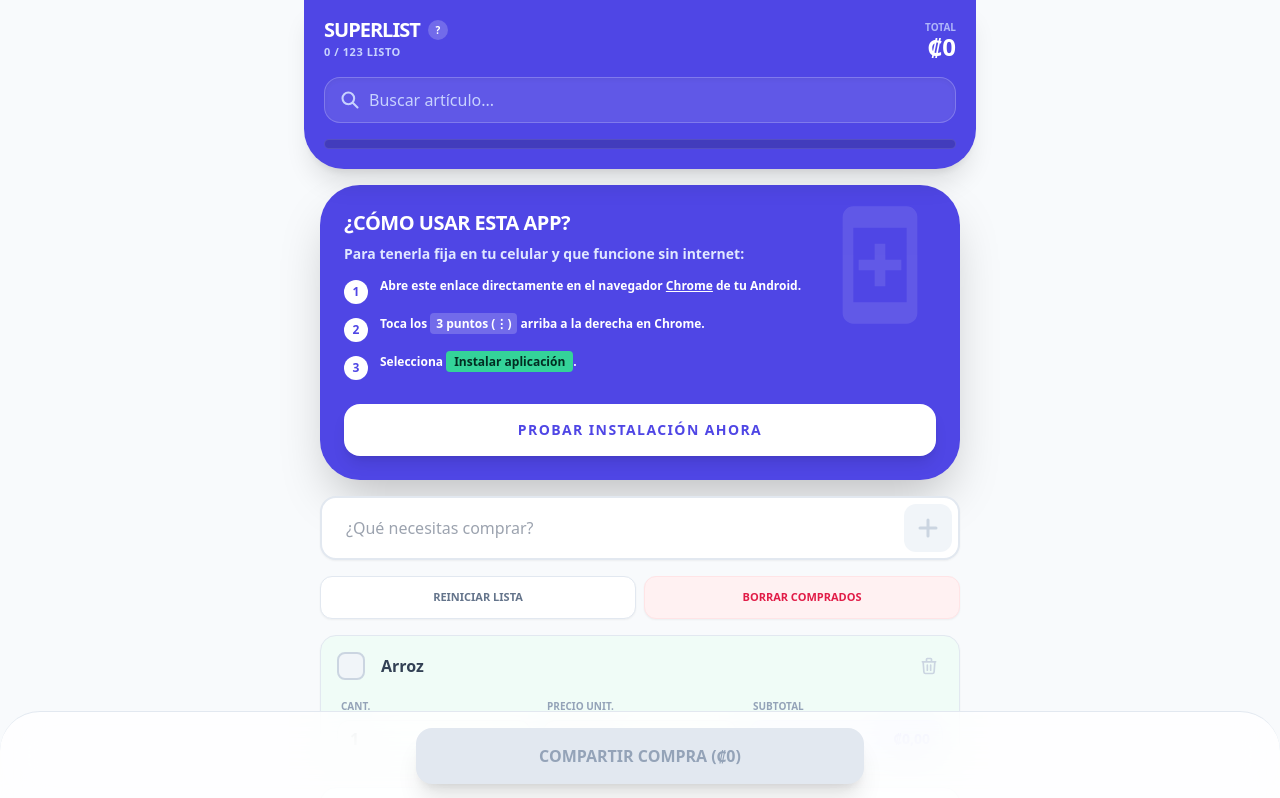
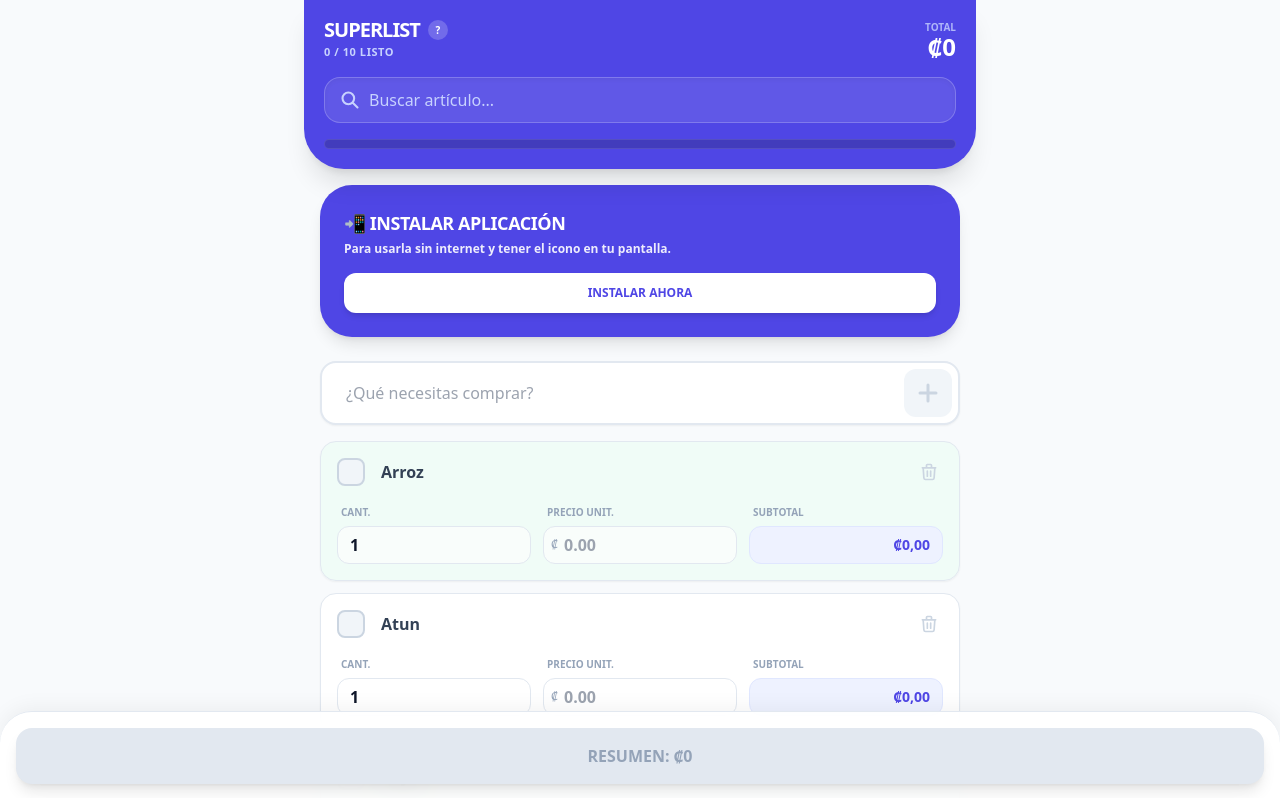
Before and after one commit to alearweb/app_lista_productos, a React (Vite) app: page / in a window 1280 px wide. Shown: the top 798 px of the page. Built offline with nearby package versions, Linux system fonts and the light colour scheme.

Commit message:
Add files via upload

```diff
--- a/App.tsx
+++ b/App.tsx
@@ -1,25 +1,14 @@
 
 import React, { useState, useEffect, useMemo, useCallback } from 'react';
-import { ShoppingItem } from './types';
-import Header from './components/Header';
-import ItemRow from './components/ItemRow';
-import AddItemForm from './components/AddItemForm';
+import { ShoppingItem } from './types.ts';
+import Header from './components/Header.tsx';
+import ItemRow from './components/ItemRow.tsx';
+import AddItemForm from './components/AddItemForm.tsx';
 
-const STORAGE_KEY = 'superlist_offline_data_v2';
+const STORAGE_KEY = 'superlist_offline_data_v3';
 
 const DEFAULT_ITEMS: string[] = [
-  "Arroz", "Atun", "Sardinas", "Chile en lata", "Azucar", "Frijol", "Garbanzos", "Frijo molido", "Sal", "Sopa",
-  "Condimentos", "Mantequilla", "Arina", "Aceite", "Galleas sodas", "Galletas dulce", "Avena", "Masa", "Espaguetti", "Shop suy",
-  "Caracolitos", "Salsa de tomate", "Salsa naturas", "Mayonesa", "Mostaza miel", "Chipotle", "Salsa Lizano", "Vinagre", "Crema dulce", "Sirope",
-  "Té mansanilla", "Café instantaneo", "Leche delactomi", "Leche en polvo", "Leche evaporada", "Leche condensada", "Panqueque", "Gelatina", "Flan", "Confites",
-  "Chocolates", "Miel de aveja", "Miel de maple", "Papel higenico", "Pasta de dientes", "Pasta de dientes Ale", "Hilo dental", "Enjuague bucal", "Cepillo de dientes",
-  "Jabon en barra manos", "Jabon liquido manos", "Champu ale", "Champu papi", "Desodorante mami", "Desodorante papi", "Desodorante ale", "Tuallas sanitarias", "Rasuradora", "Pastillas",
-  "Alcohol", "Crema de manos", "Crema de cuerpo", "Crema de cara", "Talcos", "Aceite de manos", "Jabon azul", "Cloro", "Detergente lavadora", "Bolsas basura pequeña",
-  "Bolsas basura medio", "Bolsas basura grande", "Latas para gatos", "Jabón de platos", "Saniador", "Pala basura", "Escoba", "Palo de escoba", "Desinfectante", "Esponja platos",
-  "Lysol liquido", "Lysol Aerosol", "Lusol toalla", "Paños", "Limpiador de vodrios", "Suavizante", "Insecticida", "Yogurt liquido", "Yogurt griego", "Mantequilla fria",
-  "Natilla", "Helado", "Queso zarcero", "Queso rayado", "Queso crema", "Dip", "Jugos", "Servilleta", "Toallas cocina", "Toallas reusables",
-  "Bolsas emparedados", "Bolsa ziploc", "Papel aluminio", "Rollo pLástico", "Platanitos", "Mani", "Papas fritas", "Coca cola", "Gaseosa 1", "Gaseosa 2",
-  "Aloe liquido", "Cerveza", "Pate", "Salchichas", "Tocineta", "Pechuga", "Trocitos", "Muslo entero", "Carne molida", "Baterias AA", "Baterias AAA", "Fosforos", "Tomate", "Papas"
+  "Arroz", "Atun", "Frijol", "Sal", "Azucar", "Aceite", "Café", "Leche", "Pan", "Huevos"
 ];
 
 const App: React.FC = () => {
@@ -27,14 +16,9 @@ const App: React.FC = () => {
   const [isLoaded, setIsLoaded] = useState(false);
   const [searchTerm, setSearchTerm] = useState('');
   const [deferredPrompt, setDeferredPrompt] = useState<any>(null);
-  const [showInstallHelp, setShowInstallHelp] = useState(false);
   const [isStandalone, setIsStandalone] = useState(false);
-  const [isInIframe, setIsInIframe] = useState(false);
 
   useEffect(() => {
-    const inIframe = window.self !== window.top;
-    setIsInIframe(inIframe);
-
     const isPWA = window.matchMedia('(display-mode: standalone)').matches || (window.navigator as any).standalone;
     setIsStandalone(isPWA);
 
@@ -43,11 +27,11 @@ const App: React.FC = () => {
       try {
         setItems(JSON.parse(saved));
       } catch (e) {
-        console.error("Error parsing saved data", e);
+        console.error("Error al cargar datos", e);
       }
     } else {
       const initialItems: ShoppingItem[] = DEFAULT_ITEMS.map((name, index) => ({
-        id: `default-${index}-${Date.now()}`,
+        id: `def-${index}-${Date.now()}`,
         name,
         bought: false,
         quantity: 1,
@@ -75,7 +59,7 @@ const App: React.FC = () => {
       const { outcome } = await deferredPrompt.userChoice;
       if (outcome === 'accepted') setDeferredPrompt(null);
     } else {
-      alert("Para instalar en Android:\n1. Toca los 3 puntos (⋮) de Chrome.\n2. Dale a 'Instalar aplicación'.");
+      alert("Instrucciones para Android:\n1. Toca los 3 puntos (⋮).\n2. Selecciona 'Instalar aplicación'.");
     }
   };
 
@@ -101,18 +85,6 @@ const App: React.FC = () => {
     setItems(prev => prev.filter(item => item.id !== id));
   }, []);
 
-  const clearBought = useCallback(() => {
-    if (window.confirm('¿Eliminar artículos comprados?')) {
-      setItems(prev => prev.filter(item => !item.bought));
-    }
-  }, []);
-
-  const uncheckAll = useCallback(() => {
-    if (window.confirm('¿Desmarcar todo para iniciar nueva compra?')) {
-      setItems(prev => prev.map(item => ({ ...item, bought: false })));
-    }
-  }, []);
-
   const filteredItems = useMemo(() => {
     if (!searchTerm.trim()) return items;
     const term = searchTerm.toLowerCase();
@@ -120,28 +92,12 @@ const App: React.FC = () => {
   }, [items, searchTerm]);
 
   const boughtItems = useMemo(() => items.filter(i => i.bought), [items]);
-
   const totalCost = useMemo(() => {
     return boughtItems.reduce((sum, item) => sum + (item.quantity * item.unitPrice), 0);
   }, [boughtItems]);
 
-  const handleShare = useCallback(async () => {
-    const dateStr = new Date().toLocaleDateString('es-CR');
-    let content = `🛒 *MI COMPRA - ${dateStr}*\n`;
-    boughtItems.forEach((item) => {
-      content += `✅ *${item.name}*: ₡${(item.quantity * item.unitPrice).toLocaleString('es-CR')}\n`;
-    });
-    content += `💰 *TOTAL: ₡${totalCost.toLocaleString('es-CR')}*`;
-
-    if (navigator.share) {
-      await navigator.share({ title: 'Compra', text: content });
-    } else {
-      alert("Copiado al portapapeles (Simulado)");
-    }
-  }, [boughtItems, totalCost]);
-
   return (
-    <div className="min-h-screen flex flex-col max-w-2xl mx-auto bg-slate-50">
+    <div className="min-h-screen flex flex-col max-w-2xl mx-auto pb-40">
       <Header
         total={totalCost}
         totalItems={items.length}
@@ -150,51 +106,21 @@ const App: React.FC = () => {
         setSearchTerm={setSearchTerm}
       />
 
-      <main className="flex-1 p-4 space-y-4 pb-48">
-        {/* GUÍA DE SUPERVIVENCIA / INSTALACIÓN */}
+      <main className="p-4 space-y-4">
         {!isStandalone && (
-          <div className="bg-indigo-600 text-white p-6 rounded-[2.5rem] shadow-2xl relative overflow-hidden group">
-            <div className="absolute top-0 right-0 p-4 opacity-10 group-hover:opacity-20 transition-opacity">
-              <svg className="w-32 h-32" fill="currentColor" viewBox="0 0 24 24"><path d="M17,1H7A2,2 0 0,0 5,3V21A2,2 0 0,0 7,23H17A2,2 0 0,0 19,21V3A2,2 0 0,0 17,1M17,19H7V5H17V19M16,13H13V16H11V13H8V11H11V8H13V11H16V13Z"/></svg>
-            </div>
-
-            <h2 className="text-xl font-black mb-2 uppercase tracking-tight">¿Cómo usar esta App?</h2>
-            <p className="text-sm font-bold text-indigo-100 mb-4 leading-tight">Para tenerla fija en tu celular y que funcione sin internet:</p>
-
-            <div className="space-y-3 relative z-10">
-              <div className="flex items-start gap-3">
-                <div className="bg-white text-indigo-600 w-6 h-6 rounded-full flex items-center justify-center font-black text-xs shrink-0 mt-0.5">1</div>
-                <p className="text-xs font-bold">Abre este enlace directamente en el navegador <span className="underline">Chrome</span> de tu Android.</p>
-              </div>
-              <div className="flex items-start gap-3">
-                <div className="bg-white text-indigo-600 w-6 h-6 rounded-full flex items-center justify-center font-black text-xs shrink-0 mt-0.5">2</div>
-                <p className="text-xs font-bold">Toca los <span className="bg-white/20 px-1.5 py-0.5 rounded">3 puntos (⋮)</span> arriba a la derecha en Chrome.</p>
-              </div>
-              <div className="flex items-start gap-3">
-                <div className="bg-white text-indigo-600 w-6 h-6 rounded-full flex items-center justify-center font-black text-xs shrink-0 mt-0.5">3</div>
-                <p className="text-xs font-bold">Selecciona <span className="bg-emerald-400 text-emerald-950 px-2 py-0.5 rounded">Instalar aplicación</span>.</p>
-              </div>
-            </div>
-
+          <div className="bg-indigo-600 text-white p-6 rounded-[2rem] shadow-lg mb-6">
+            <h2 className="text-lg font-black mb-1 uppercase tracking-tight">📲 Instalar Aplicación</h2>
+            <p className="text-xs font-bold opacity-90 mb-4">Para usarla sin internet y tener el icono en tu pantalla.</p>
             <button
               onClick={handleInstallClick}
-              className="mt-6 w-full bg-white text-indigo-600 font-black py-4 rounded-2xl shadow-lg active:scale-95 transition-transform uppercase text-sm tracking-widest"
+              className="w-full bg-white text-indigo-600 font-black py-3 rounded-xl shadow-md active:scale-95 transition-transform uppercase text-xs"
             >
-              Probar Instalación Ahora
+              Instalar Ahora
             </button>
           </div>
         )}
 
         <AddItemForm onAdd={addItem} />
-
-        <div className="flex gap-2">
-           <button onClick={uncheckAll} className="flex-1 text-[11px] font-bold uppercase bg-white border border-slate-200 text-slate-500 py-3 rounded-xl shadow-sm">
-            Reiniciar Lista
-          </button>
-          <button onClick={clearBought} className="flex-1 text-[11px] font-bold uppercase bg-rose-50 border border-rose-100 text-rose-600 py-3 rounded-xl shadow-sm">
-            Borrar Comprados
-          </button>
-        </div>
 
         <div className="space-y-3">
           {filteredItems.map((item, index) => (
@@ -209,16 +135,12 @@ const App: React.FC = () => {
         </div>
       </main>
 
-      <div className="fixed bottom-0 left-0 right-0 p-4 bg-white/80 backdrop-blur-xl border-t border-slate-200 z-50 rounded-t-[2.5rem] safe-area-bottom">
-        <div className="max-w-md mx-auto">
-          <button
-            onClick={handleShare}
-            disabled={boughtItems.length === 0}
-            className={`w-full font-black py-4 rounded-2xl shadow-xl flex items-center justify-center gap-3 active:scale-95 transition-all ${boughtItems.length > 0 ? 'bg-indigo-600 text-white' : 'bg-slate-200 text-slate-400'}`}
-          >
-            COMPARTIR COMPRA (₡{totalCost.toLocaleString()})
-          </button>
-        </div>
+      <div className="fixed bottom-0 left-0 right-0 p-4 bg-white/90 backdrop-blur-md border-t border-slate-200 z-50 rounded-t-[2rem] safe-area-bottom shadow-[0_-4px_20px_rgba(0,0,0,0.05)]">
+        <button
+          className={`w-full font-black py-4 rounded-2xl shadow-lg transition-all active:scale-95 ${boughtItems.length > 0 ? 'bg-indigo-600 text-white' : 'bg-slate-200 text-slate-400'}`}
+        >
+          RESUMEN: ₡{totalCost.toLocaleString()}
+        </button>
       </div>
     </div>
   );
```
